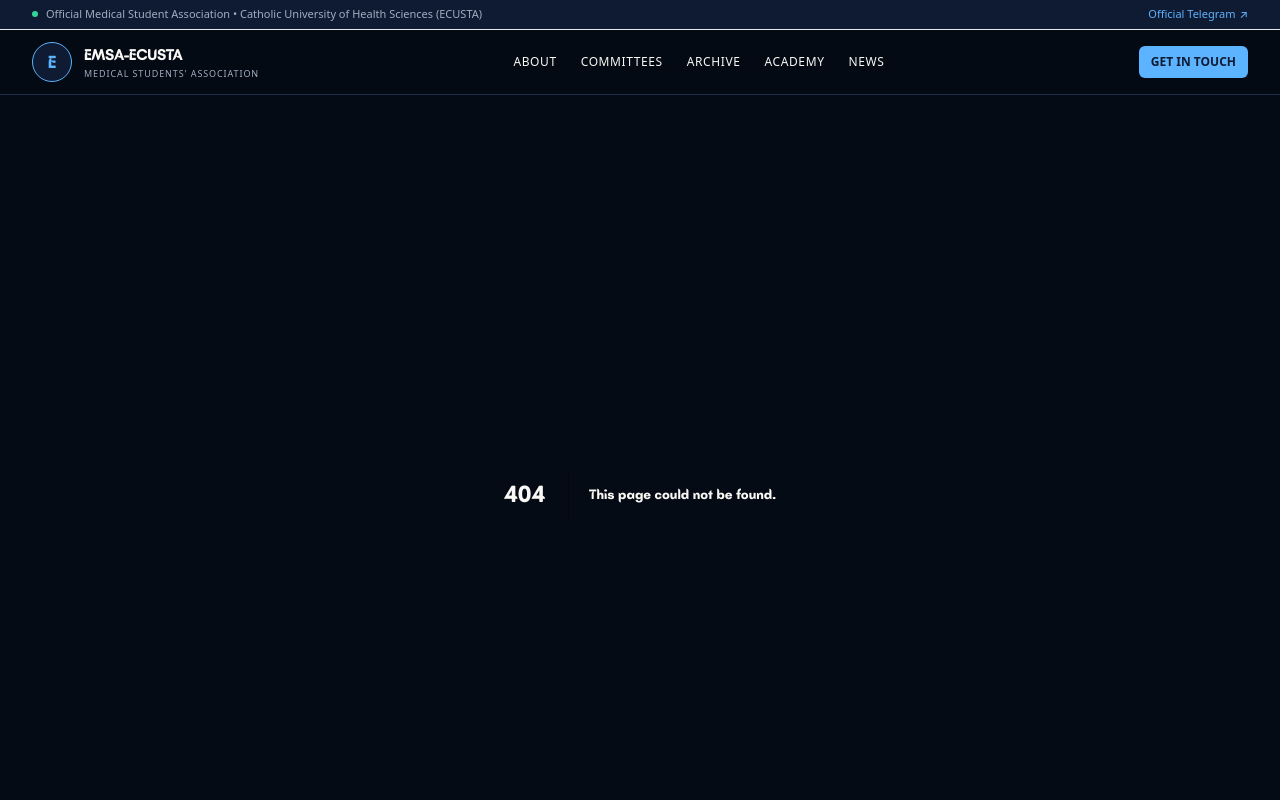
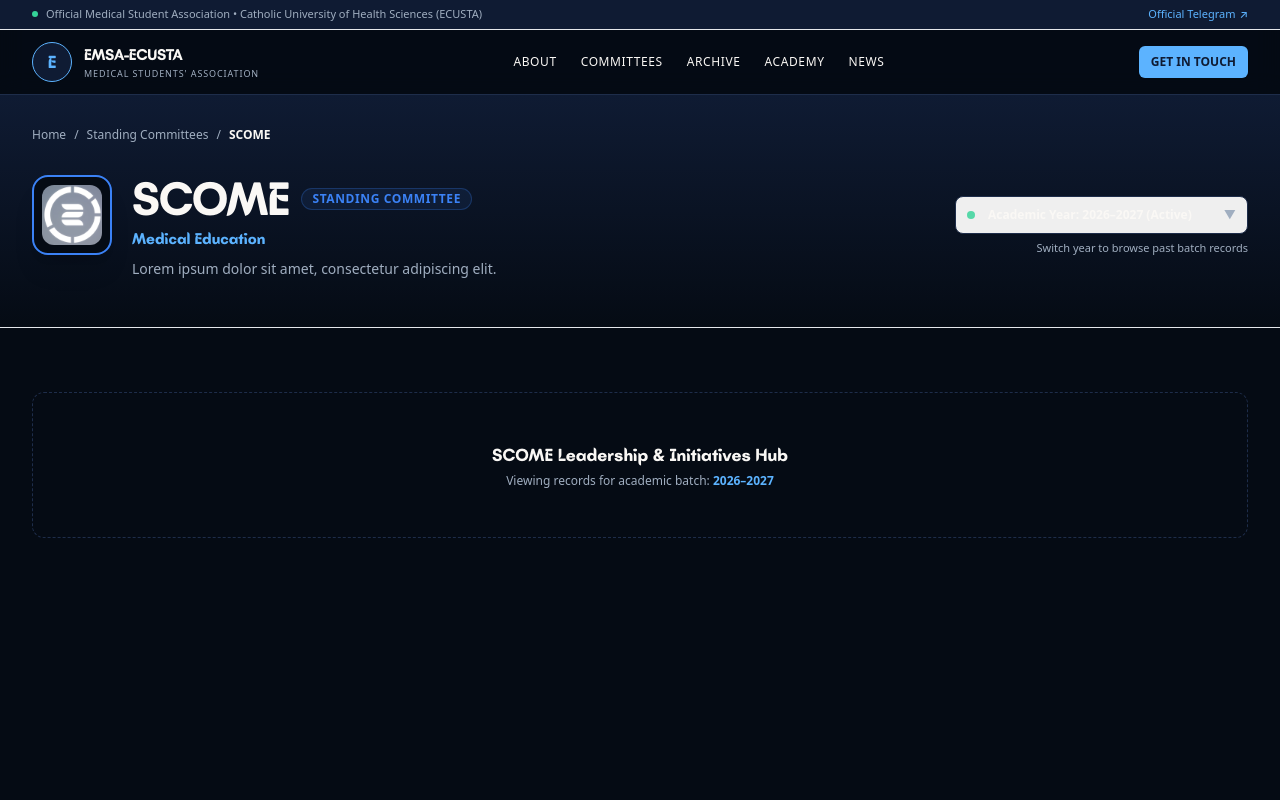
Before and after one commit to beldados/emsa-ecusta, a Next.js app: page /committees/scome in a window 1280 px wide. Before the commit this address had no page. Shown: the top 800 px of the page. Built offline with nearby package versions, Linux system fonts and the light colour scheme.

Commit message:
feat(committees): implement dynamic committee hub route and batch year switcher

```diff
--- /dev/null
+++ b/src/app/(public)/committees/[committeeId]/page.tsx
@@ -0,0 +1,73 @@
+import { notFound } from 'next/navigation';
+import { Metadata } from 'next';
+import { committeeRepo, governanceRepo } from '@/lib/dal';
+import { CommitteeSlug } from '@/types/committees';
+import { CommitteeHeader } from '@/components/features/committees';
+import { Container } from '@/components/ui/container';
+
+interface PageProps {
+  params: Promise<{ committeeId: string }> | { committeeId: string };
+  searchParams: Promise<{ year?: string }> | { year?: string };
+}
+
+// Pre-render all 6 standing committees statically
+export async function generateStaticParams() {
+  const committees = await committeeRepo.getAllCommittees();
+  return committees.map((c) => ({
+    committeeId: c.id,
+  }));
+}
+
+// Generate dynamic SEO metadata
+export async function generateMetadata({ params }: { params: Promise<{ committeeId: string }> | { committeeId: string } }): Promise<Metadata> {
+  const resolvedParams = await Promise.resolve(params);
+  const committee = await committeeRepo.getCommitteeBySlug(resolvedParams.committeeId.toLowerCase() as CommitteeSlug);
+
+  if (!committee) return { title: 'Committee Not Found | EMSA-ECUSTA' };
+
+  return {
+    title: `${committee.acronym} - ${committee.name} | EMSA-ECUSTA`,
+    description: committee.shortDescription,
+  };
+}
+
+export default async function CommitteeHubPage({ params, searchParams }: PageProps) {
+  const resolvedParams = await Promise.resolve(params);
+  const resolvedSearchParams = await Promise.resolve(searchParams || {});
+
+  const slug = resolvedParams.committeeId.toLowerCase() as CommitteeSlug;
+  const committee = await committeeRepo.getCommitteeBySlug(slug);
+
+  if (!committee) {
+    notFound();
+  }
+
+  // Retrieve batch tenures
+  const tenures = await governanceRepo.getTenures();
+  const currentTenure = await governanceRepo.getActiveTenure();
+  const selectedBatchId = resolvedSearchParams.year || currentTenure.id;
+  const activeTenure = tenures.find((t) => t.id === selectedBatchId) || currentTenure;
+
+  return (
+    <div className="flex flex-col min-h-screen bg-canvas">
+      {/* 1. Dynamic Header with Batch Year Switcher */}
+      <CommitteeHeader
+        committee={committee}
+        tenures={tenures}
+        activeTenure={activeTenure}
+      />
+
+      {/* Stage 4.2 & 4.3 Placeholders */}
+      <Container className="py-16">
+        <div className="rounded-xl border border-dashed border-rule-subtle p-12 text-center text-content-secondary">
+          <p className="font-serif text-lg text-content-primary mb-1">
+            {committee.acronym} Leadership & Initiatives Hub
+          </p>
+          <p className="text-xs">
+            Viewing records for academic batch: <span className="text-brand-gold font-semibold">{activeTenure.label}</span>
+          </p>
+        </div>
+      </Container>
+    </div>
+  );
+}
--- /dev/null
+++ b/src/components/features/committees/BatchYearDropdown.tsx
@@ -0,0 +1,68 @@
+'use client';
+
+import * as React from 'react';
+import { useRouter, usePathname, useSearchParams } from 'next/navigation';
+import { AcademicTenure } from '@/types/governance';
+
+interface BatchYearDropdownProps {
+  tenures: AcademicTenure[];
+  activeTenureId: string;
+}
+
+export function BatchYearDropdown({ tenures, activeTenureId }: BatchYearDropdownProps) {
+  const router = useRouter();
+  const pathname = usePathname();
+  const searchParams = useSearchParams();
+
+  const handleYearChange = (e: React.ChangeEvent<HTMLSelectElement>) => {
+    const selectedYear = e.target.value;
+    const params = new URLSearchParams(searchParams.toString());
+
+    if (selectedYear === tenures.find((t) => t.isCurrent)?.id) {
+      params.delete('year');
+    } else {
+      params.set('year', selectedYear);
+    }
+
+    const query = params.toString() ? `?${params.toString()}` : '';
+    router.push(`${pathname}${query}`);
+  };
+
+  const selectedTenure = tenures.find((t) => t.id === activeTenureId) || tenures[0];
+
+  return (
+    <div className="flex flex-col sm:items-end">
+      <div className="relative inline-flex items-center">
+        {/* Active glowing indicator dot */}
+        <span
+          className={`absolute left-3 h-2 w-2 rounded-full pointer-events-none z-10 ${
+            selectedTenure.isCurrent ? 'bg-emerald-400 animate-pulse' : 'bg-content-secondary'
+          }`}
+        />
+
+        {/* Custom styled select box */}
+        <select
+          value={activeTenureId}
+          onChange={handleYearChange}
+          className="appearance-none cursor-pointer rounded-lg border border-rule-subtle bg-surface/90 py-2.5 pl-8 pr-10 text-xs font-semibold text-content-primary hover:border-brand-gold focus:border-brand-gold focus:outline-none transition-colors shadow-sm"
+          aria-label="Switch academic year batch records"
+        >
+          {tenures.map((tenure) => (
+            <option key={tenure.id} value={tenure.id} className="bg-surface text-content-primary">
+              Academic Year: {tenure.label} {tenure.isCurrent ? '(Active)' : `(${tenure.status})`}
+            </option>
+          ))}
+        </select>
+
+        {/* Custom chevron icon */}
+        <div className="pointer-events-none absolute right-3 text-content-secondary text-xs">
+          ▼
+        </div>
+      </div>
+
+      <span className="mt-1.5 text-[11px] text-content-secondary">
+        Switch year to browse past batch records
+      </span>
+    </div>
+  );
+}
--- /dev/null
+++ b/src/components/features/committees/CommitteeHeader.tsx
@@ -0,0 +1,87 @@
+import * as React from 'react';
+import Link from 'next/link';
+import { StandingCommittee } from '@/types/committees';
+import { AcademicTenure } from '@/types/governance';
+import { Container } from '@/components/ui/container';
+import { SafeImage } from '@/components/ui/safe-image';
+import { BatchYearDropdown } from './BatchYearDropdown';
+
+interface CommitteeHeaderProps {
+  committee: StandingCommittee;
+  tenures: AcademicTenure[];
+  activeTenure: AcademicTenure;
+}
+
+export function CommitteeHeader({ committee, tenures, activeTenure }: CommitteeHeaderProps) {
+  return (
+    <div className="w-full border-b border-rule-subtle/50 bg-gradient-to-b from-brand-midnight to-canvas pt-8 pb-12">
+      <Container>
+        {/* Breadcrumb Navigation */}
+        <nav className="flex items-center gap-2 text-xs text-content-secondary mb-8">
+          <Link href="/" className="hover:text-brand-gold transition-colors">
+            Home
+          </Link>
+          <span>/</span>
+          <Link href="/#committees" className="hover:text-brand-gold transition-colors">
+            Standing Committees
+          </Link>
+          <span>/</span>
+          <span className="text-content-primary font-semibold">{committee.acronym}</span>
+        </nav>
+
+        {/* Header Content & Year Switcher */}
+        <div className="flex flex-col lg:flex-row lg:items-center justify-between gap-8">
+          {/* Left: Committee Branding & Title */}
+          <div className="flex items-start gap-5 max-w-2xl">
+            {/* Committee Emblem */}
+            <div
+              className="h-20 w-20 rounded-2xl border-2 p-2 bg-brand-midnight-deep flex items-center justify-center shrink-0 shadow-xl"
+              style={{ borderColor: committee.colorTheme.primary }}
+            >
+              <SafeImage
+                src={committee.logoPath}
+                alt={`${committee.acronym} Logo`}
+                width={80}
+                height={80}
+                className="h-full w-full object-contain rounded-xl"
+                fallbackText={committee.acronym}
+              />
+            </div>
+
+            {/* Typography */}
+            <div className="flex flex-col">
+              <div className="flex items-center gap-3">
+                <h1 className="font-serif text-3xl sm:text-5xl font-bold tracking-tight text-content-primary">
+                  {committee.acronym}
+                </h1>
+                <span
+                  className="text-xs font-bold uppercase tracking-wider px-2.5 py-0.5 rounded-full border"
+                  style={{
+                    color: committee.colorTheme.primary,
+                    borderColor: `${committee.colorTheme.primary}40`,
+                    backgroundColor: `${committee.colorTheme.primary}15`,
+                  }}
+                >
+                  Standing Committee
+                </span>
+              </div>
+
+              <h2 className="mt-1 text-sm sm:text-base font-semibold text-brand-gold">
+                {committee.name}
+              </h2>
+
+              <p className="mt-2 text-xs sm:text-sm leading-relaxed text-content-secondary">
+                {committee.shortDescription}
+              </p>
+            </div>
+          </div>
+
+          {/* Right: Interactive Academic Year Dropdown Switcher */}
+          <div className="shrink-0">
+            <BatchYearDropdown tenures={tenures} activeTenureId={activeTenure.id} />
+          </div>
+        </div>
+      </Container>
+    </div>
+  );
+}
--- a/src/components/features/committees/index.ts
+++ b/src/components/features/committees/index.ts
@@ -1,2 +1,4 @@
 export * from './CommitteeCard';
 export * from './CommitteeOverviewSection';
+export * from './CommitteeHeader';
+export * from './BatchYearDropdown';
```
